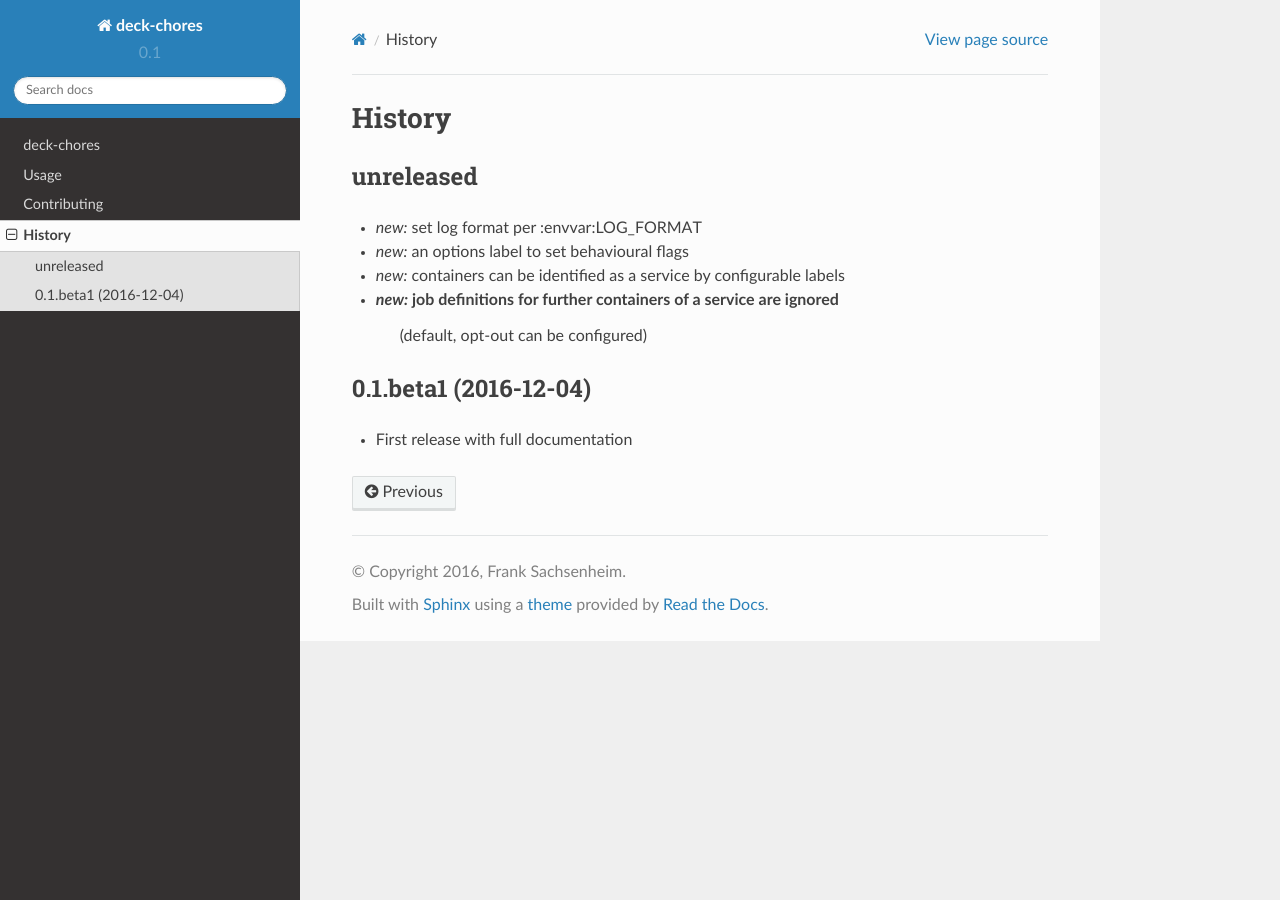
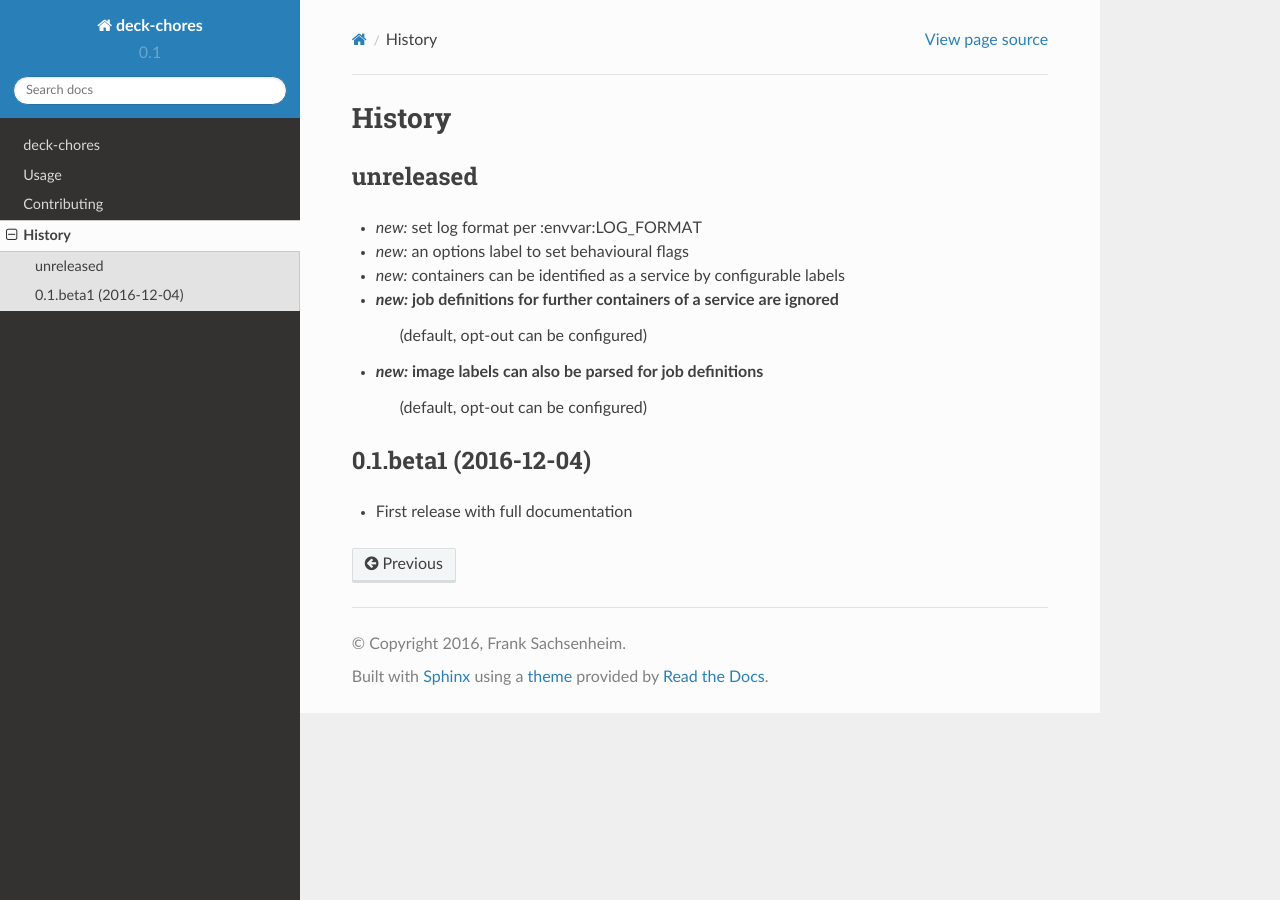
Before and after one commit to funkyfuture/deck-chores, a Sphinx documentation site: the page built from docs/history.rst, in a window 1280 px wide. Built offline with Sphinx 7.4.7 and the Read the Docs theme 2.0.0, drawn with Linux system fonts in a browser that asks for light colours.

Commit message:
Optionally parses image labels for jobs.

```diff
--- a/HISTORY.rst
+++ b/HISTORY.rst
@@ -9,6 +9,8 @@ unreleased
 * *new:* containers can be identified as a service by configurable labels
 * *new:* job definitions for further containers of a service are ignored
          (default, opt-out can be configured)
+* *new:* image labels can also be parsed for job definitions
+         (default, opt-out can be configured)
 
 0.1.beta1 (2016-12-04)
 ----------------------
--- a/README.rst
+++ b/README.rst
@@ -10,7 +10,8 @@ deck-chores
 Features
 --------
 
-- define regular jobs to run within a container context with container labels
+- define regular jobs to run within a container context with container and optionally with image
+  labels
 - use date, interval and cron-like triggers
 - set a maximum of simultaneously running instances per job
 - restrict job scheduling to one container per service
--- a/docs/usage.rst
+++ b/docs/usage.rst
@@ -126,6 +126,10 @@ be unset by prefixing with ``no``.
 
 These options are available:
 
+.. option:: image
+
+    Job definitions in image labels are also parsed while container label keys override these.
+
 .. option:: service
 
     Restricts jobs to one container of those that are identified with the same service.
```
Also changed, not shown: 1 other file.
